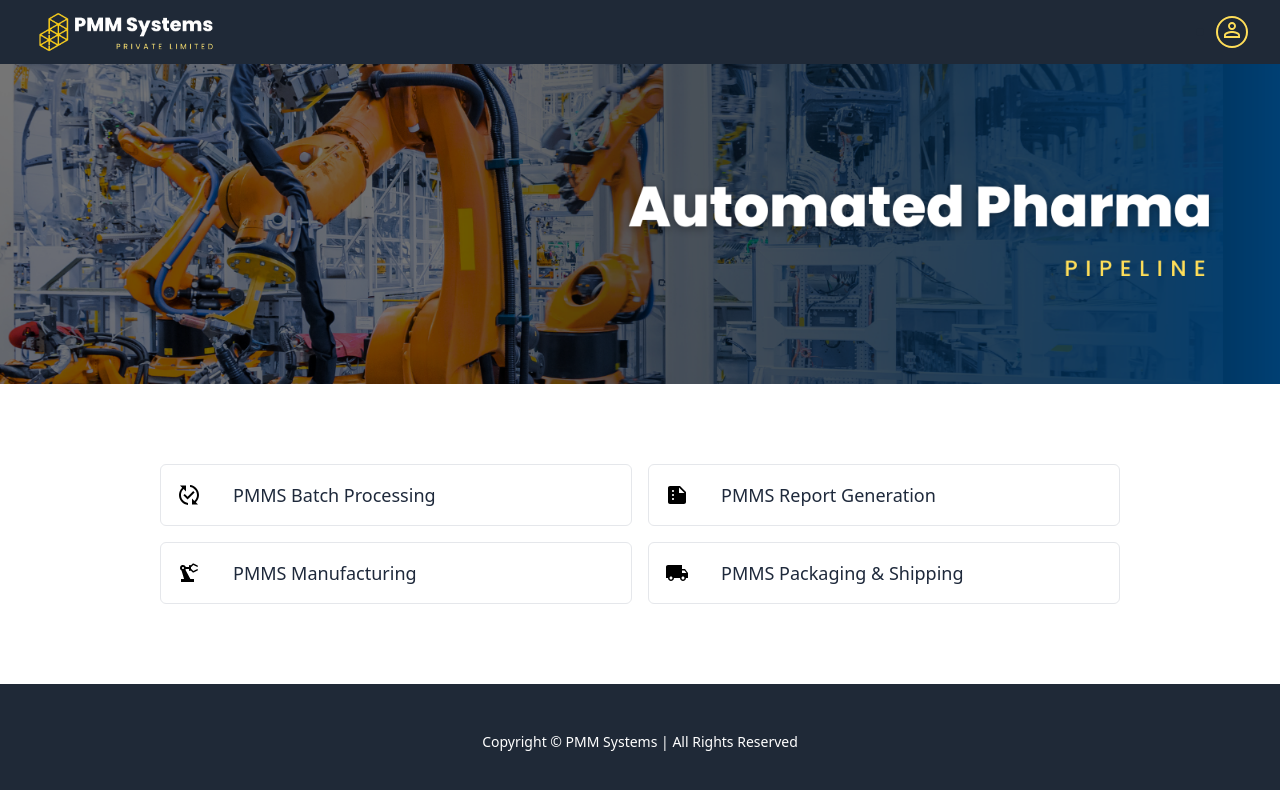
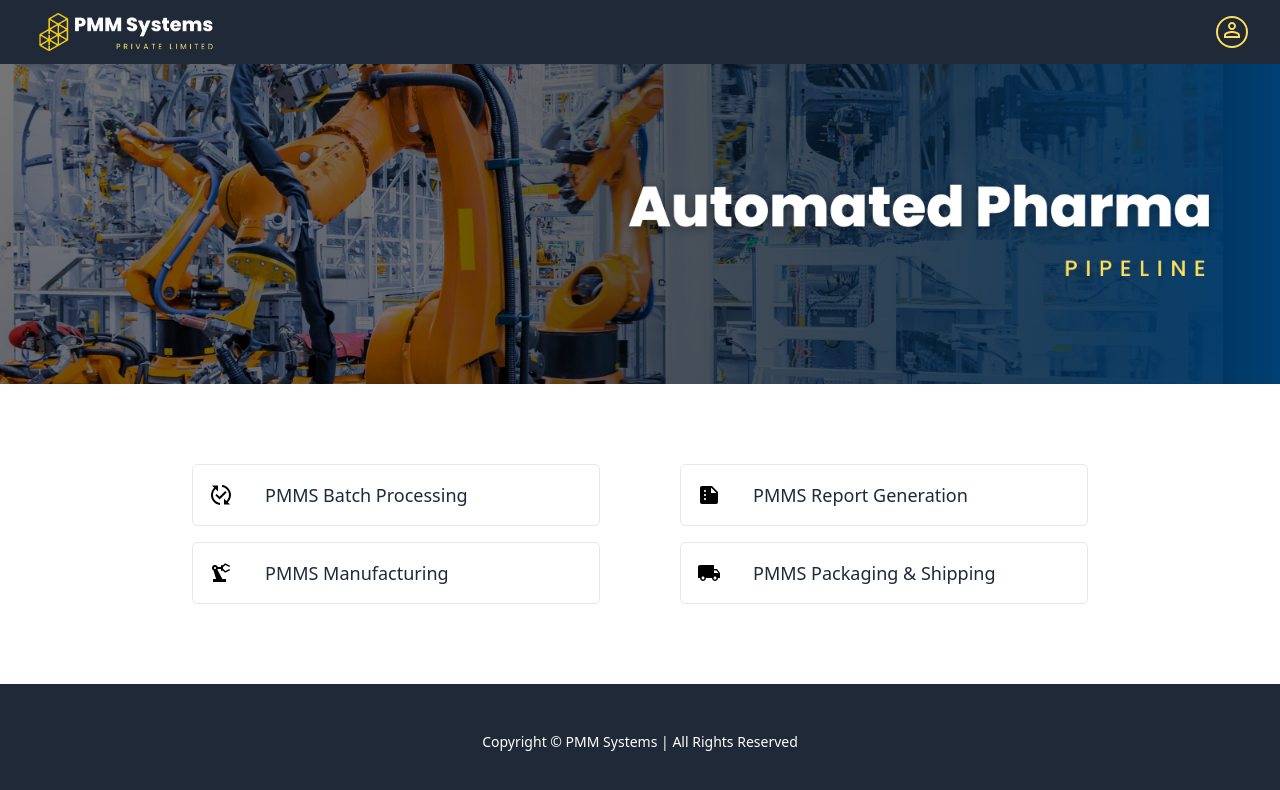
Before and after one commit to Harish1611/Pharma-Medical-Management-System, a React (Create React App) app: page / in a window 1280 px wide. Shown: the top 790 px of the page. Built offline with nearby package versions, Linux system fonts and the light colour scheme.

Commit message:
New: Scale Up animation/transision is added to Med Service Cards using Tailwind

```diff
--- a/src/Components/Home/MedServicesCard.jsx
+++ b/src/Components/Home/MedServicesCard.jsx
@@ -16,7 +16,7 @@
     <Grid container spacing={2}  >
       {cardData.map((item, index) => (
         <Grid key={index} item xs={12} sm={6} >
-          <div className='border rounded-md py-4 px-2 sm:p-4  hover:shadow-md cursor-pointer flex overflow-hidden' onClick={() => navigate(`/${item.url}`)} >
+          <div className='border rounded-md py-4 px-2 mx-8 sm:p-4 transition ease-in-out delay-150 hover:-translate-y-1 hover:scale-110  duration-300  hover:shadow-md cursor-pointer flex overflow-hidden' onClick={() => navigate(`/${item.url}`)} >
             <div className='flex-col'>
               {item.icon} {/* Render the icon component */}
             </div>
```
